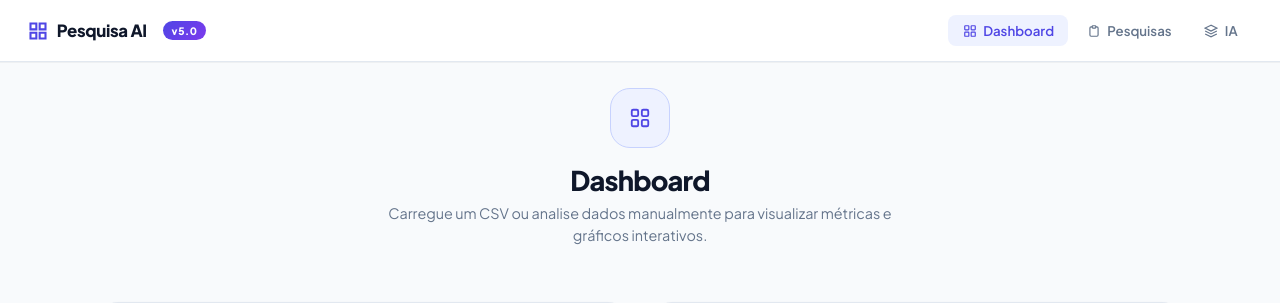
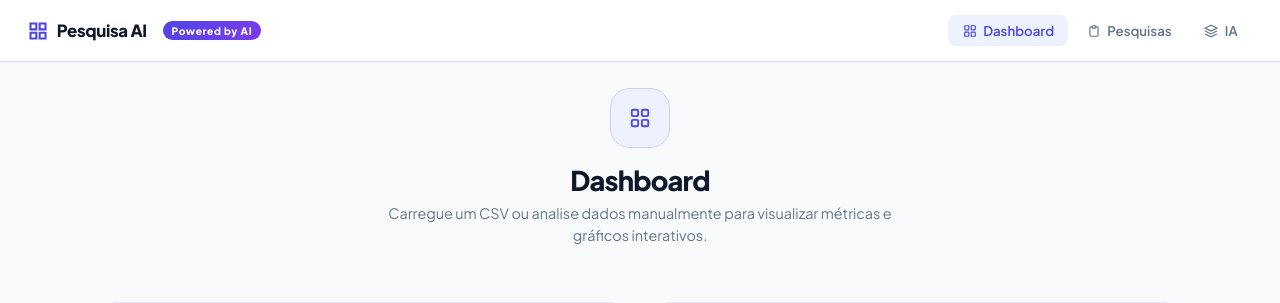
Before and after one commit to Thiagoolivs/Pesquisa-AI, a Django app: page / in a window 1280 px wide. Shown: the top 303 px of the page. Run offline with Django 5.2, Linux system fonts and the light colour scheme.

Commit message:
Update version badge to 'Powered by AI'

```diff
--- a/templates/base.html
+++ b/templates/base.html
@@ -20,7 +20,7 @@
     </svg>
     Pesquisa AI
   </a>
-  <span class="version-badge">v5.0</span>
+  <span class="version-badge">Powered by AI</span>
 
   {% if active_analysis %}
   <div class="active-analysis-bar">
```
